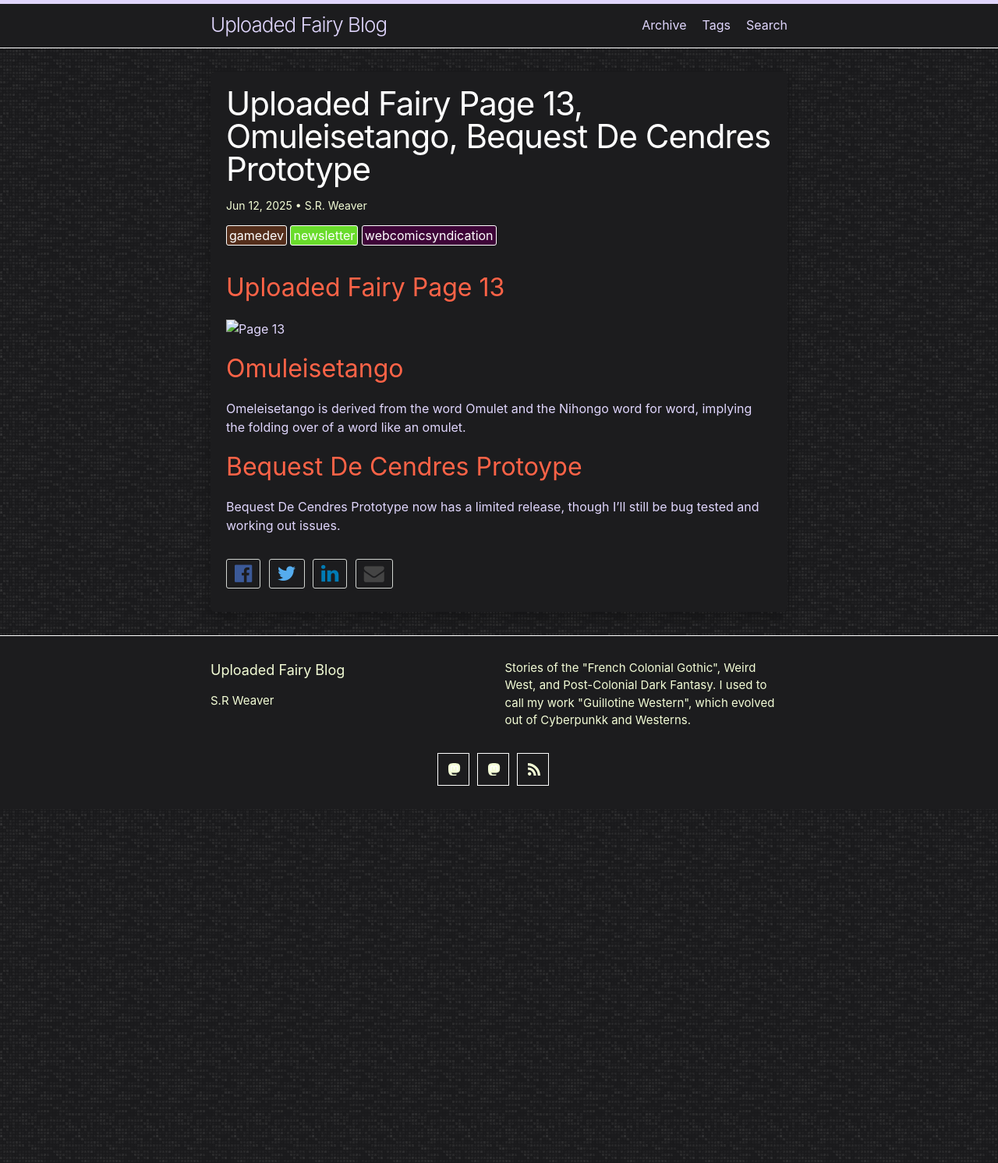
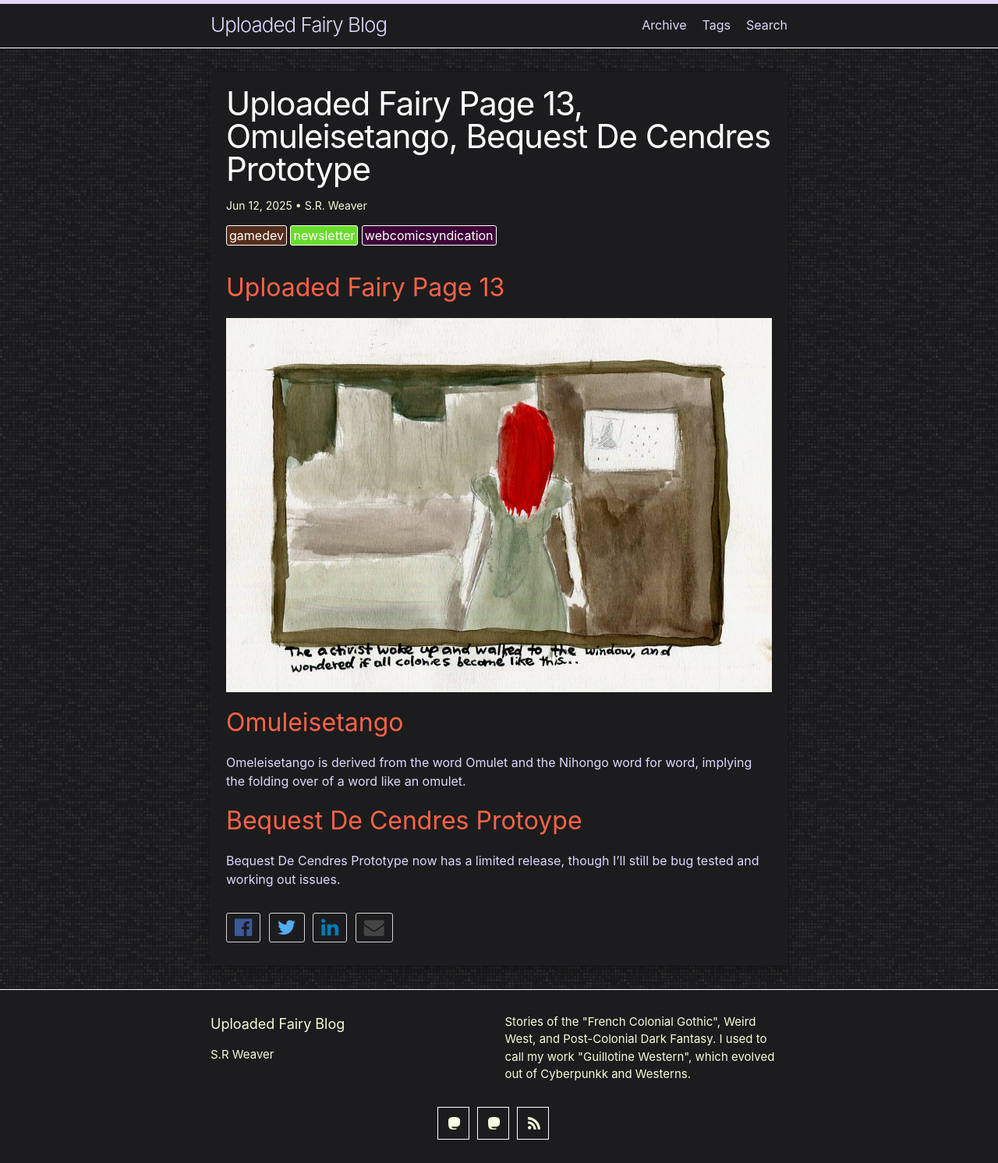
Before and after one commit to BequestDeCendresStudios/BequestDeCendresBlog, a Jekyll site: the page built from _posts/2025-06-12-uploadedfairypage13_omuleisetango.md, in a window 1280 px wide. Shown: the whole page at 78% size. Built offline with Jekyll 4.4.1, drawn with Linux system fonts in a browser that asks for light colours; our own code applies the rules of GitHub Pages for plain Markdown files.

Commit message:
Update 2025-06-12-uploadedfairypage13_omuleisetango.md

```diff
--- a/_posts/2025-06-12-uploadedfairypage13_omuleisetango.md
+++ b/_posts/2025-06-12-uploadedfairypage13_omuleisetango.md
@@ -4,7 +4,7 @@ author: "S.R. Weaver"
 tags: newsletter gamedev webcomicsyndication
 ---
 ## Uploaded Fairy Page 13
-![Page 13]()
+![Page 13](https://raw.githubusercontent.com/BequestDeCendresStudios/BequestDeCendresBlog/refs/heads/main/images/Pages/page13.jpg)
 
 ## Omuleisetango
 Omeleisetango is derived from the word Omulet and the Nihongo word for word, implying the folding over of a word like an omulet.
```
